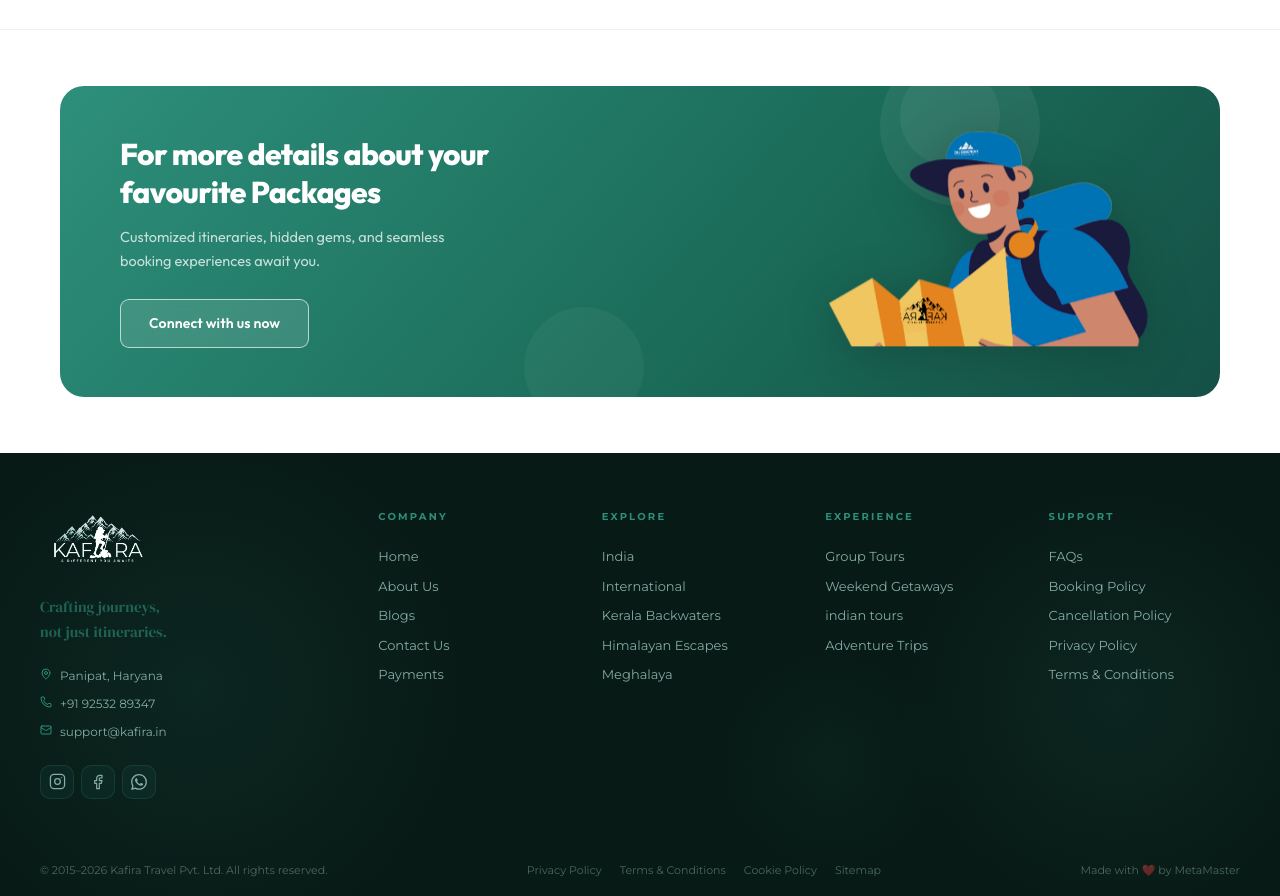
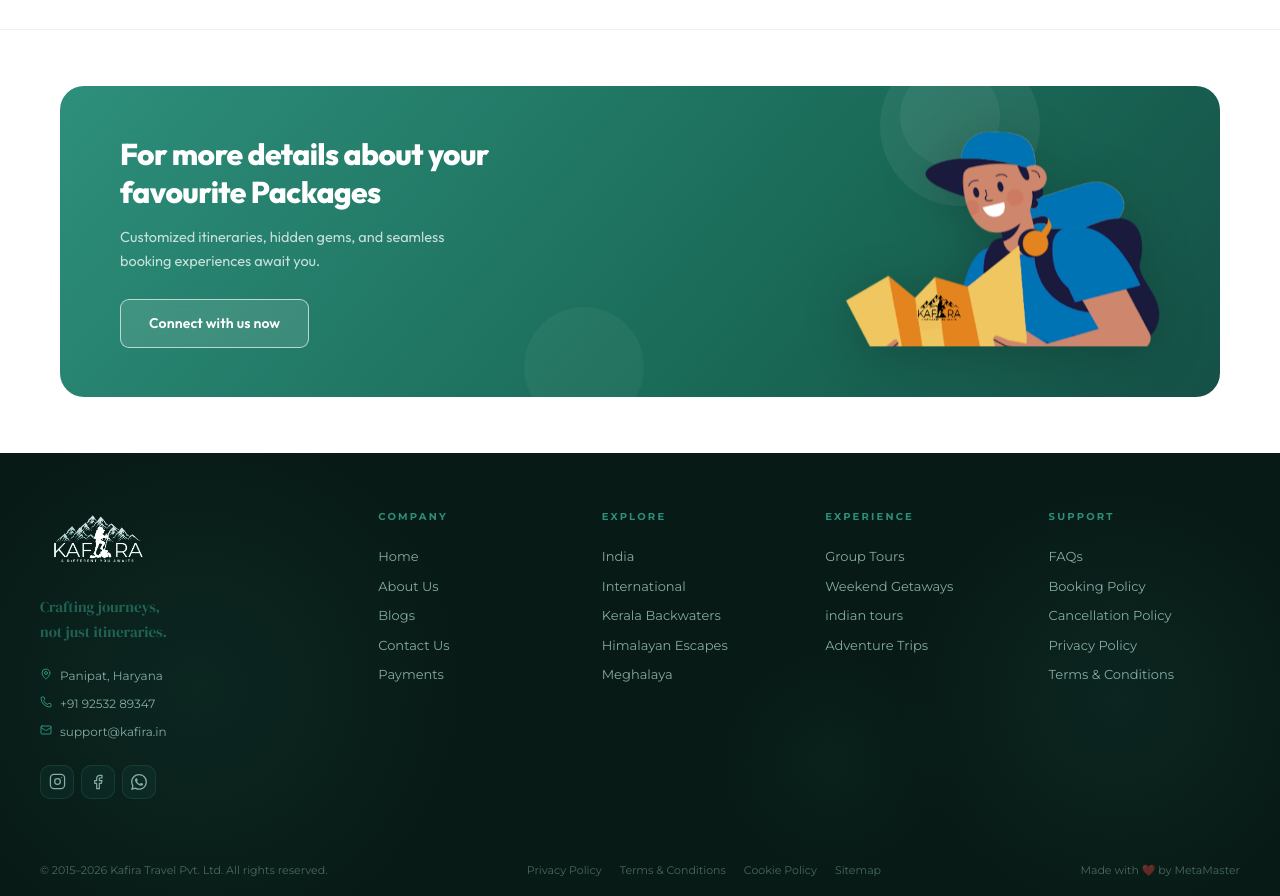
Before and after one commit to metamaster01/kafira-website, a Next.js app: page / in a window 1280 px wide. Shown: the part 7060-7956 px from the top of the page. Built offline with nearby package versions, Linux system fonts and the light colour scheme; a web font is replaced by a local one.

Commit message:
update client changes

```diff
--- a/components/CTABanner.tsx
+++ b/components/CTABanner.tsx
@@ -160,7 +160,7 @@ export default function CTABanner() {
             }}
           >
             <img
-              src="/cta-traveller.png"
+              src="/cta-traveller-2.png"
               alt="Traveller with backpack"
               style={{
                 height: 'clamp(140px,17vw,215px)',
```
Also changed, not shown: public/cta-traveller-2.png (added).
